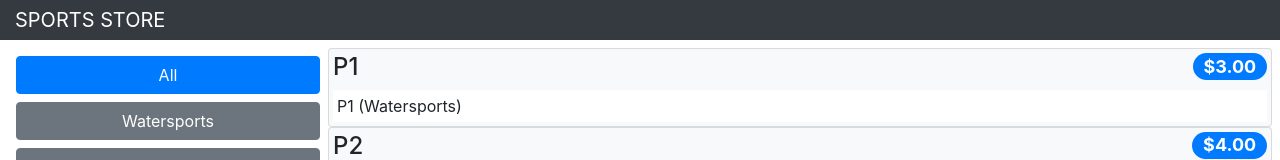
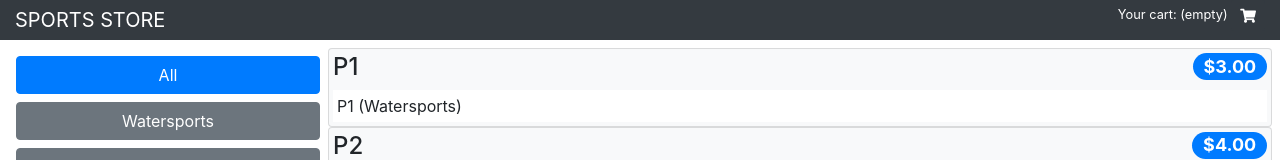
Before and after one commit to thbarron/react_sports_store, a React (Create React App) app: page /shop/products in a window 1280 px wide. Shown: the top 160 px of the page. Built offline with nearby package versions, Linux system fonts and the light colour scheme.

Commit message:
added better link toggling as well as cart feature

```diff
--- a/src/ToggleLink.js
+++ b/src/ToggleLink.js
@@ -1,4 +1,4 @@
-import React, { Component } from "react";
+import React from "react";
 import { Route, Link } from "react-router-dom";
 
 // Made a functional component instead of a class component.
--- /dev/null
+++ b/src/shop/CartSummary.js
@@ -0,0 +1,30 @@
+import React from "react";
+import { Link } from "react-router-dom";
+
+export const CartSummary = props => {
+    const getSummary = () => {
+        if (props.cartItems > 0) {
+            return <span>
+                {props.cartItems} item(s),
+                ${props.cartPrice.toFixed(2)}
+            </span>
+
+        } else {
+            return <span>Your cart: (empty) </span>
+        }
+    }
+    const getLinkClasses = () => {
+        return `btn btn-sm bg-dark text-white
+    ${ props.cartItems === 0 ? "disabled" : ""}`;
+    }
+
+    return <div className="float-right">
+        <small>
+            {getSummary()}
+            <Link className={getLinkClasses()}
+                to="/shop/cart">
+                <i className="fa fa-shopping-cart"></i>
+            </Link>
+        </small>
+    </div>
+}
--- a/src/shop/Shop.js
+++ b/src/shop/Shop.js
@@ -1,6 +1,7 @@
 import React, { Component } from "react";
 import { CategoryNavigation } from "./CategoryNavigation";
 import { ProductList } from "./ProductList";
+import { CartSummary } from "./CartSummary";
 
 export class Shop extends Component {
 
@@ -9,6 +10,7 @@ export class Shop extends Component {
             <div className="row">
                 <div className="col bg-dark text-white">
                     <div className="navbar-brand">SPORTS STORE</div>
+                    <CartSummary {...this.props} />
                 </div>
             </div>
             <div className="row">
```
Also changed, not shown: src/data/CommonReducer.js (added).
